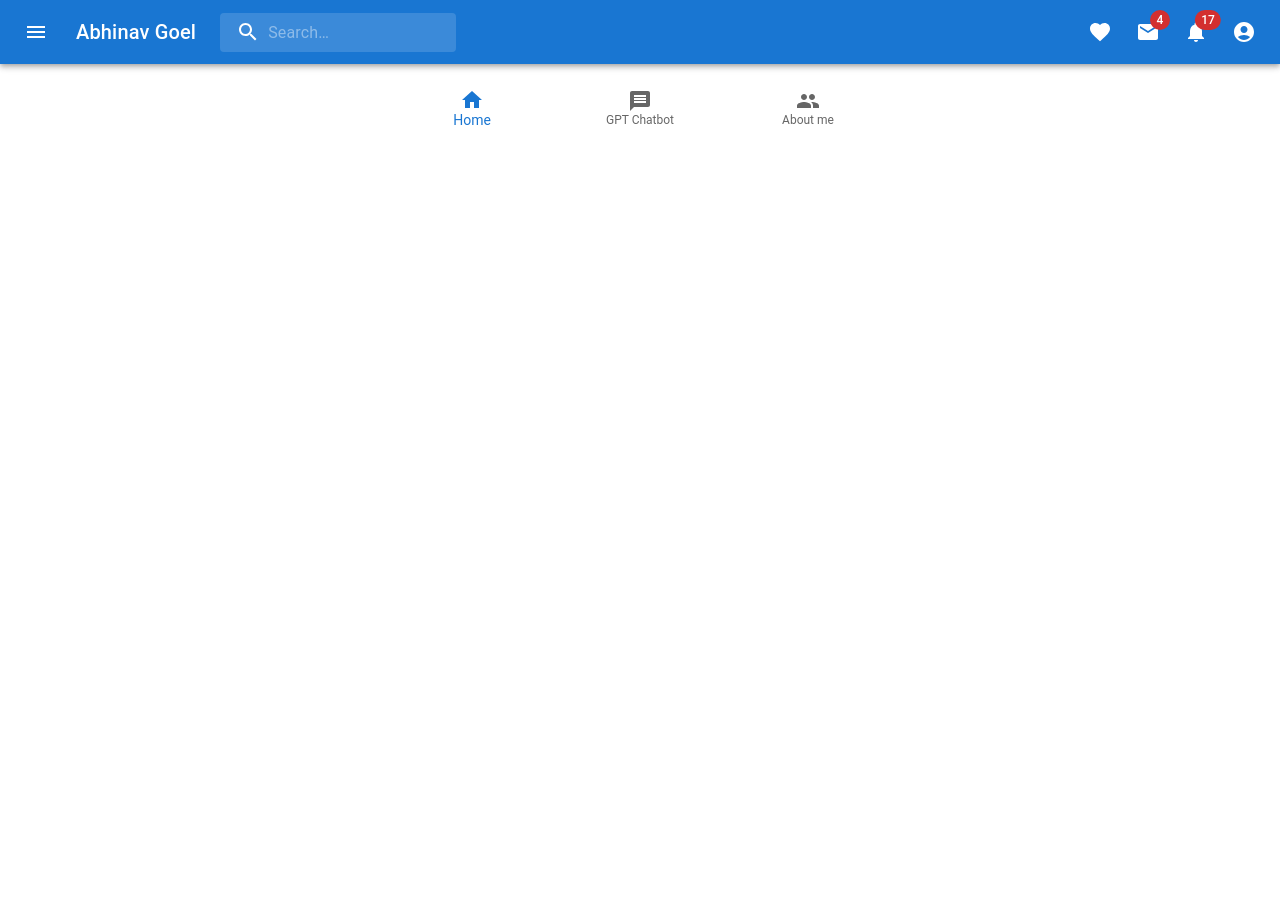
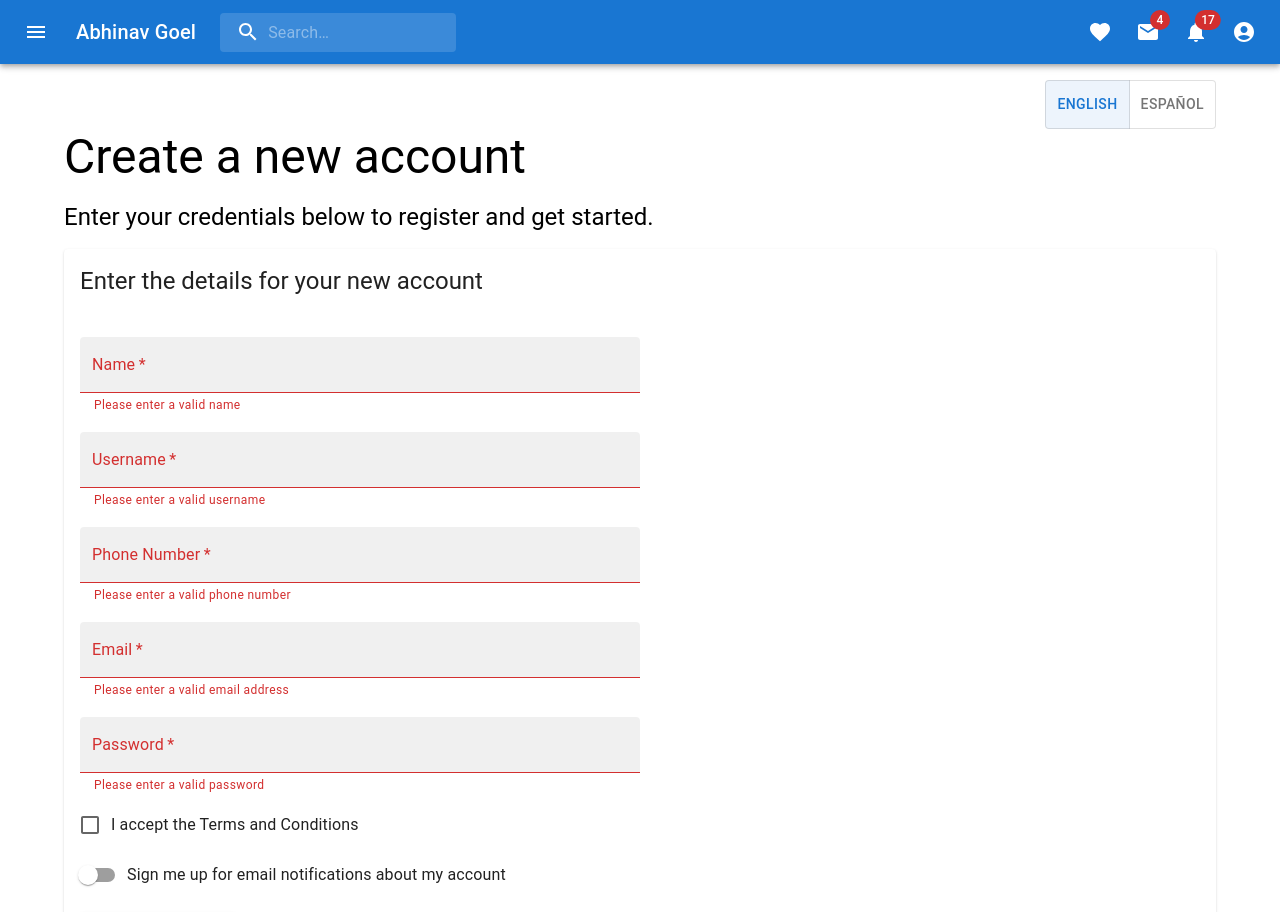
Before and after one commit to abhinavgo1000/openai-messenger-react-app, a React (Create React App) app: page /new-user in a window 1280 px wide. Shown: the top 912 px of the page. Before the commit the page ends 800 px from the top, so only its background shows below. Built offline with nearby package versions, Linux system fonts and the light colour scheme.

Commit message:
new user page added and dependencies updated

```diff
--- a/src/App.js
+++ b/src/App.js
@@ -17,6 +17,7 @@ import MessengerPage from './components/MessengerPage/MessengerPage';
 import AboutMePage from './components/AboutMePage/AboutMePage';
 import DefaultRedirect from './components/DefaultRedirect/DefaultRedirect';
 import LoginPage from './components/LoginPage/LoginPage';
+import NewUserPage from './components/NewUserPage/NewUserPage';
 
 function App(props) {
   const [open, setOpen] = React.useState(false);
@@ -57,6 +58,7 @@ function App(props) {
               <Route path="/messenger" element={<MessengerPage />} />
               <Route path="/about-me" element={<AboutMePage />} />
               <Route path="/login" element={<LoginPage />} />
+              <Route path="/new-user" element={<NewUserPage />} />
             </Routes>
           </div>
         </Box>
--- /dev/null
+++ b/src/components/NewUserPage/NewUserPage.css
@@ -0,0 +1,4 @@
+.toolbar-align {
+    display: grid;
+    justify-content: right;
+}
--- /dev/null
+++ b/src/components/NewUserPage/NewUserPage.jsx
@@ -0,0 +1,42 @@
+import * as React from 'react';
+import Typography from '@mui/material/Typography';
+import Card from '@mui/material/Card';
+import CardHeader from '@mui/material/CardHeader';
+import CardContent from '@mui/material/CardContent';
+
+import './NewUserPage.css';
+
+import TranslateToolbar from '../TranslateToolbar/TranslateToolbar';
+import UserSignup from '../UserSignup/UserSignup';
+
+export default function NewUserPage() {
+
+    return (
+        <React.Fragment>
+            <div className="toolbar-align">
+                <TranslateToolbar />
+            </div>
+            <Typography
+                variant="h3"
+                gutterBottom
+                sx={{ display: { xs: 'block', sm: 'block' } }}
+            >
+                Create a new account
+            </Typography>
+            <Typography
+                variant="h5"
+                gutterBottom
+                sx={{ display: { xs: 'block', sm: 'block' } }}
+            >
+                Enter your credentials below to register and get started.
+            </Typography>
+            <Card sx={{ my: 2 }}>
+            <CardHeader
+                title="Enter the details for your new account" />
+                <CardContent>
+                    <UserSignup />
+                </CardContent>
+            </Card>
+        </React.Fragment>
+    );
+}
--- a/src/components/UserLogin/UserLogin.jsx
+++ b/src/components/UserLogin/UserLogin.jsx
@@ -1,4 +1,5 @@
 import * as React from 'react';
+import { useNavigate } from 'react-router-dom';
 import Box from '@mui/material/Box';
 import TextField from '@mui/material/TextField';
 import FormGroup from '@mui/material/FormGroup';
@@ -9,6 +10,12 @@ import Button from '@mui/material/Button';
 import './UserLogin.css';
 
 export default function UserLogin() {
+
+    const navigate = useNavigate ();
+
+    function navigateToSignup() {
+        navigate('/new-user');
+    }
 
     return (
         <React.Fragment>
@@ -54,6 +61,7 @@ export default function UserLogin() {
                 <div>
                     <Button variant="contained">Sign In</Button>
                 </div>
+                <p>New User? <Button variant="text" onClick={navigateToSignup}>Create a new account</Button></p>
             </Box>
         </React.Fragment>
     );
--- /dev/null
+++ b/src/components/UserSignup/UserSignup.css
@@ -0,0 +1,11 @@
+.checkbox-margin {
+    margin-bottom: 10px;
+}
+
+.cancel-button {
+    margin-left: 10px;
+}
+
+.toggle-margin {
+    margin-bottom: 20px;
+}
--- /dev/null
+++ b/src/components/UserSignup/UserSignup.jsx
@@ -0,0 +1,122 @@
+import * as React from 'react';
+import { useNavigate } from 'react-router-dom';
+import Box from '@mui/material/Box';
+import TextField from '@mui/material/TextField';
+import FormGroup from '@mui/material/FormGroup';
+import FormControlLabel from '@mui/material/FormControlLabel';
+import Checkbox from '@mui/material/Checkbox';
+import Switch from '@mui/material/Switch';
+import Button from '@mui/material/Button';
+
+import './UserSignup.css';
+
+export default function UserSignup() {
+
+    const navigate = useNavigate ();
+
+    function navigateToLogin() {
+        navigate('/login');
+    }
+
+    return (
+        <React.Fragment>
+            <Box
+                component="form"
+                sx={{
+                        '& .MuiTextField-root': { my: 1, width: {xs: '100%', sm: '100%', md: '50%'} },
+                    }}
+                noValidate
+                autoComplete="off"
+            >
+                <div>
+                    <TextField
+                        required
+                        error
+                        id="filled-error-helper-text"
+                        label="Name"
+                        type="text"
+                        placeholder="Enter your Name"
+                        defaultValue=""
+                        helperText="Please enter a valid name"
+                        variant="filled"
+                    />
+                </div>
+                <div>
+                    <TextField
+                        required
+                        error
+                        id="filled-error-helper-text"
+                        label="Username"
+                        type="text"
+                        placeholder="Enter your Username"
+                        defaultValue=""
+                        helperText="Please enter a valid username"
+                        variant="filled"
+                    />
+                </div>
+                <div>
+                    <TextField
+                        required
+                        error
+                        id="filled-error-helper-text"
+                        label="Phone Number"
+                        type="tel"
+                        placeholder="Enter your Phone Number"
+                        defaultValue=""
+                        helperText="Please enter a valid phone number"
+                        variant="filled"
+                    />
+                </div>
+                <div>
+                    <TextField
+                        required
+                        error
+                        id="filled-error-helper-text"
+                        label="Email"
+                        type="email"
+                        placeholder="Ex. pat@example.com"
+                        defaultValue=""
+                        helperText="Please enter a valid email address"
+                        variant="filled"
+                    />
+                </div>
+                <div>
+                    <TextField
+                        required
+                        error
+                        id="filled-error-helper-text"
+                        label="Password"
+                        type="password"
+                        placeholder="Enter your password"
+                        defaultValue=""
+                        helperText="Please enter a valid password"
+                        variant="filled"
+                    />
+                </div>
+                <div className="checkbox-margin">
+                    <FormGroup>
+                        <FormControlLabel
+                            control={<Checkbox />}
+                            label="I accept the Terms and Conditions" />
+                    </FormGroup>
+                </div>
+                <div className="toggle-margin">
+                    <FormGroup>
+                        <FormControlLabel
+                            control={<Switch />}
+                            label="Sign me up for email notifications about my account" />
+                    </FormGroup>
+                </div>
+                <div>
+                    <Button variant="contained">Create Account</Button>
+                    <span className="cancel-button">
+                        <Button variant="outlined" onClick={navigateToLogin}>Cancel</Button>
+                    </span>
+                </div>
+                <p>Already have an account?
+                    <Button variant="text" onClick={navigateToLogin}>Sign in</Button>
+                </p>
+            </Box>
+        </React.Fragment>
+    );
+}
```
Also changed, not shown: package.json (+4 -4 lines), 1 other file (tests, documents, lock files or other folders).
